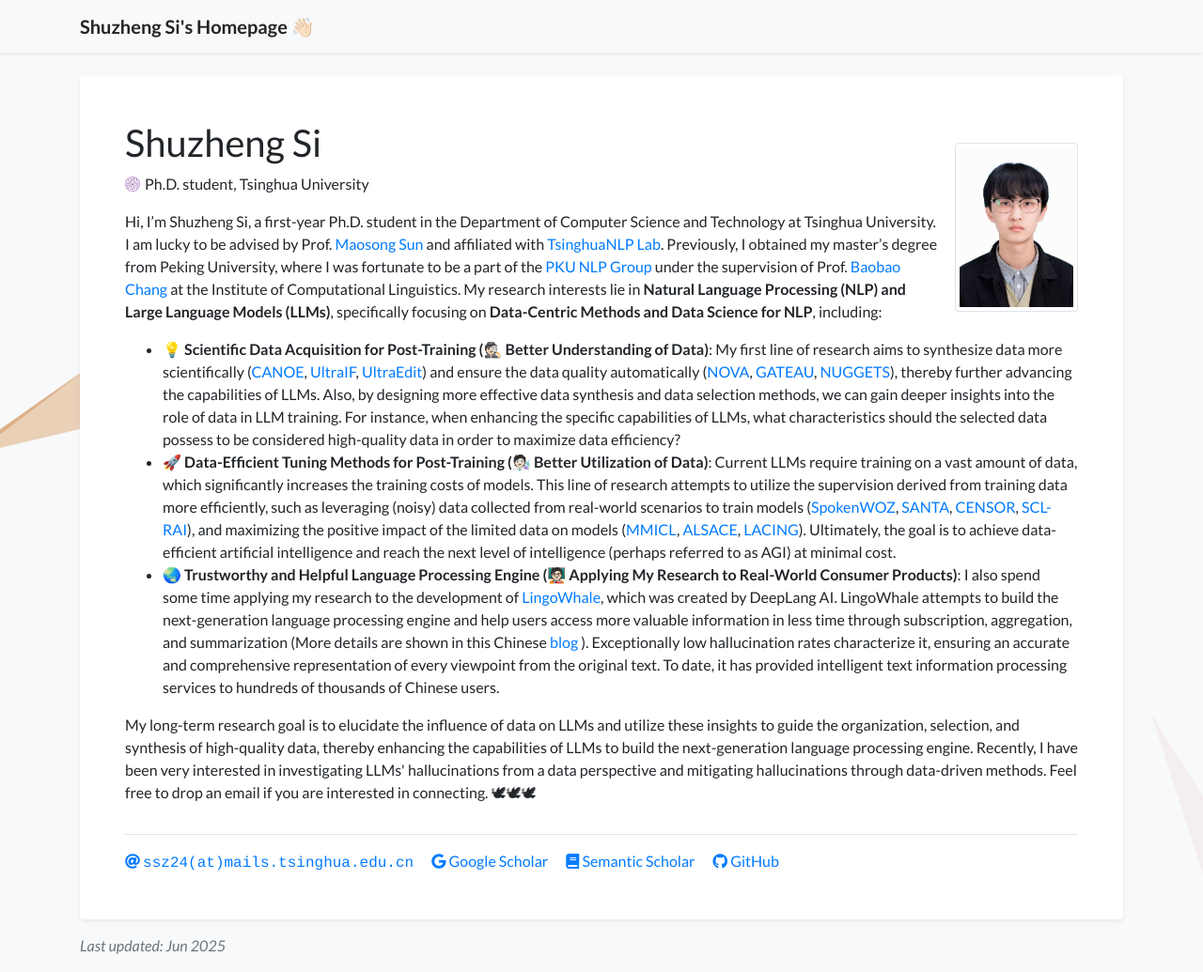
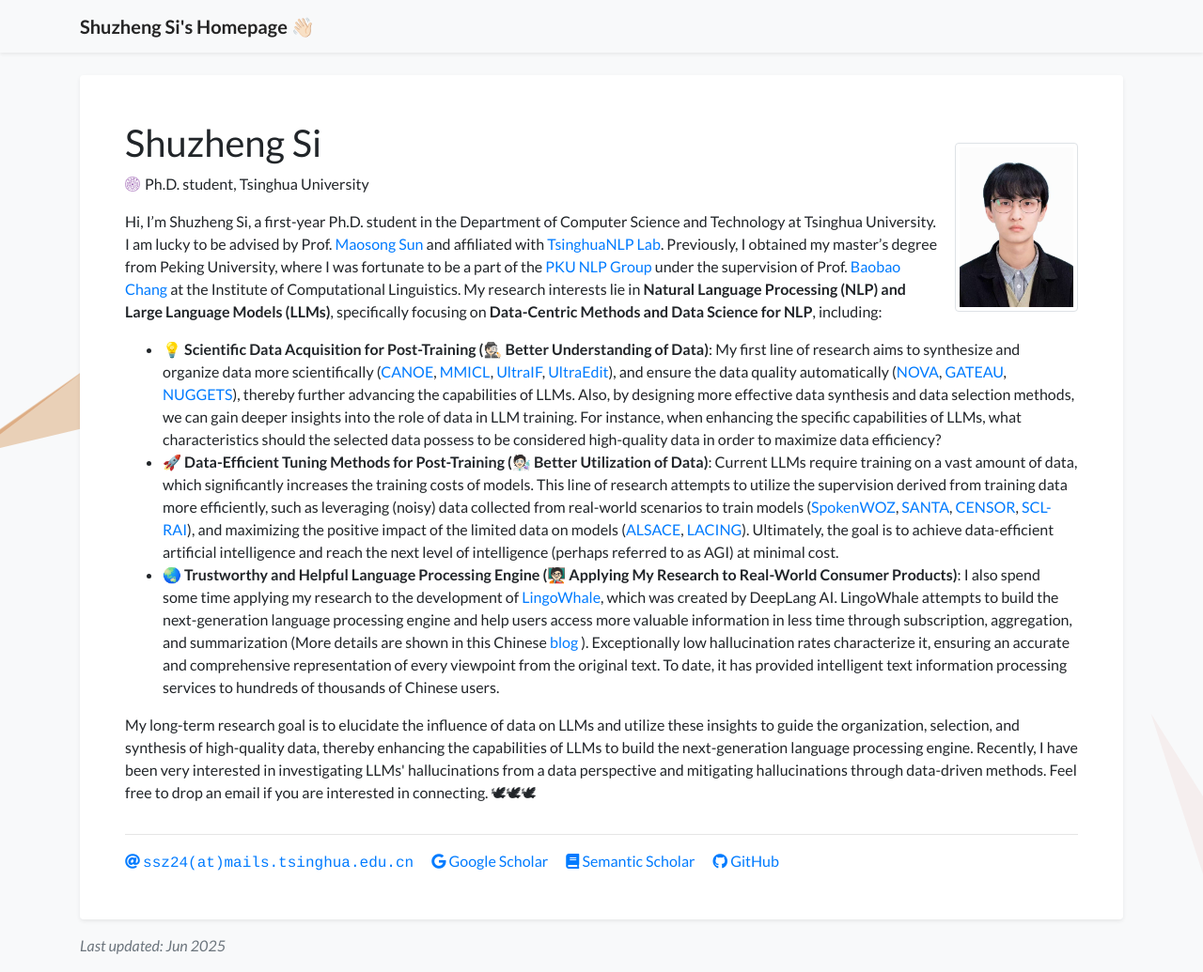
Before and after one commit to S1s-Z/s1s-z.github.io, a Jekyll site: the page built from index.html, in a window 1280 px wide and 1035 px high. Shown: the whole window at 94% size. Built offline with Jekyll 4.4.1, drawn with Linux system fonts in a browser that asks for light colours; a style sheet for code colours, icons or effects is not loaded.

Commit message:
Update profile.yml

```diff
--- a/_data/profile.yml
+++ b/_data/profile.yml
@@ -24,10 +24,10 @@ short_bio: >-
   <br>
   <ul class="pub">
       <li>
-          💡 <b>Scientific Data Acquisition for Post-Training (🕵🏻 Better Understanding of Data)</b>: My first line of research aims to synthesize data more scientifically (<a href="https://arxiv.org/abs/2505.16483">CANOE</a>, <a href="https://arxiv.org/abs/2502.04153">UltraIF</a>, <a href="https://arxiv.org/abs/2407.05282">UltraEdit</a>) and ensure the data quality automatically (<a href="https://arxiv.org/abs/2502.07340">NOVA</a>, <a href="https://arxiv.org/abs/2410.15633">GATEAU</a>, <a href="https://arxiv.org/abs/2312.10302">NUGGETS</a>), thereby further advancing the capabilities of LLMs. Also, by designing more effective data synthesis and data selection methods, we can gain deeper insights into the role of data in LLM training. For instance, when enhancing the specific capabilities of LLMs, what characteristics should the selected data possess to be considered high-quality data in order to maximize data efficiency?
+          💡 <b>Scientific Data Acquisition for Post-Training (🕵🏻 Better Understanding of Data)</b>: My first line of research aims to synthesize and organize data more scientifically (<a href="https://arxiv.org/abs/2505.16483">CANOE</a>, <a href="https://arxiv.org/abs/2309.07915">MMICL</a>, <a href="https://arxiv.org/abs/2502.04153">UltraIF</a>, <a href="https://arxiv.org/abs/2407.05282">UltraEdit</a>), and ensure the data quality automatically (<a href="https://arxiv.org/abs/2502.07340">NOVA</a>, <a href="https://arxiv.org/abs/2410.15633">GATEAU</a>, <a href="https://arxiv.org/abs/2312.10302">NUGGETS</a>), thereby further advancing the capabilities of LLMs. Also, by designing more effective data synthesis and data selection methods, we can gain deeper insights into the role of data in LLM training. For instance, when enhancing the specific capabilities of LLMs, what characteristics should the selected data possess to be considered high-quality data in order to maximize data efficiency?
       </li>
       <li>
-          🚀 <b>Data-Efficient Tuning Methods for Post-Training (🧑🏻‍🔬 Better Utilization of Data)</b>: Current LLMs require training on a vast amount of data, which significantly increases the training costs of models. This line of research attempts to utilize the supervision derived from training data more efficiently, such as leveraging (noisy) data collected from real-world scenarios to train models (<a href="https://arxiv.org/abs/2305.13040">SpokenWOZ</a>, <a href="https://arxiv.org/abs/2305.04076">SANTA</a>, <a href="https://arxiv.org/abs/2311.08010">CENSOR</a>, <a href="https://arxiv.org/abs/2209.01646">SCL-RAI</a>), and maximizing the positive impact of the limited data on models (<a href="https://arxiv.org/abs/2309.07915">MMICL</a>, <a href="https://arxiv.org/abs/2404.08491">ALSACE</a>, <a href="https://arxiv.org/abs/2411.14279">LACING</a>). Ultimately, the goal is to achieve data-efficient artificial intelligence and reach the next level of intelligence (perhaps referred to as AGI) at minimal cost.
+          🚀 <b>Data-Efficient Tuning Methods for Post-Training (🧑🏻‍🔬 Better Utilization of Data)</b>: Current LLMs require training on a vast amount of data, which significantly increases the training costs of models. This line of research attempts to utilize the supervision derived from training data more efficiently, such as leveraging (noisy) data collected from real-world scenarios to train models (<a href="https://arxiv.org/abs/2305.13040">SpokenWOZ</a>, <a href="https://arxiv.org/abs/2305.04076">SANTA</a>, <a href="https://arxiv.org/abs/2311.08010">CENSOR</a>, <a href="https://arxiv.org/abs/2209.01646">SCL-RAI</a>), and maximizing the positive impact of the limited data on models (<a href="https://arxiv.org/abs/2404.08491">ALSACE</a>, <a href="https://arxiv.org/abs/2411.14279">LACING</a>). Ultimately, the goal is to achieve data-efficient artificial intelligence and reach the next level of intelligence (perhaps referred to as AGI) at minimal cost.
       </li>
       <li>
           🌏 <b>Trustworthy and Helpful Language Processing Engine (🧑🏻‍🏫 Applying My Research to Real-World Consumer Products)</b>: I also spend some time applying my research to the development of <a href="https://lingowhale.com/">LingoWhale</a>, which was created by DeepLang AI. LingoWhale attempts to build the next-generation language processing engine and help users access more valuable information in less time through subscription, aggregation, and summarization (More details are shown in this Chinese <a href="https://mp.weixin.qq.com/s/oB054vVcEBgD21VGZIqmNg">blog</a> ). Exceptionally low hallucination rates characterize it, ensuring an accurate and comprehensive representation of every viewpoint from the original text. To date, it has provided intelligent text information processing services to hundreds of thousands of Chinese users.
```
